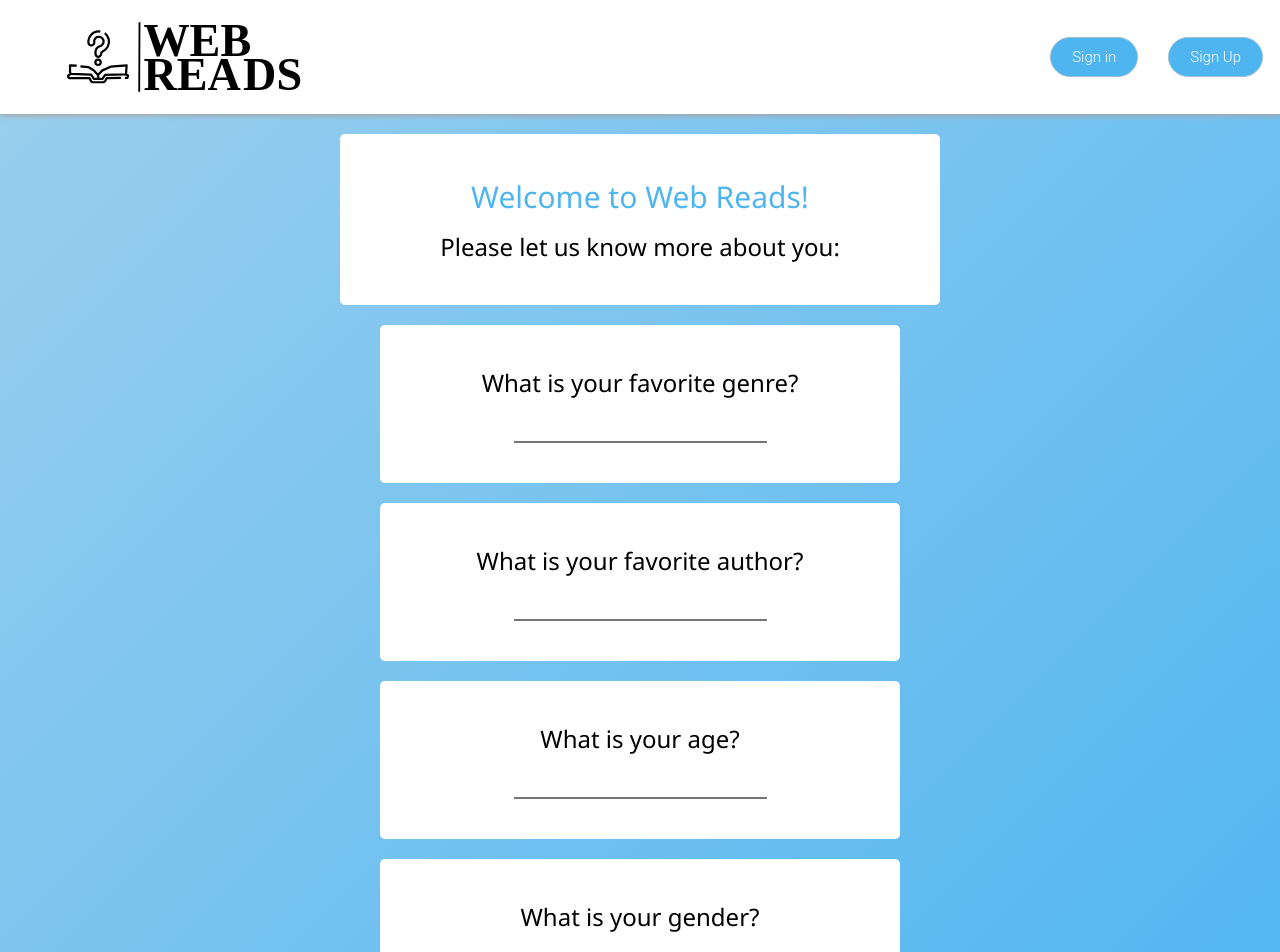
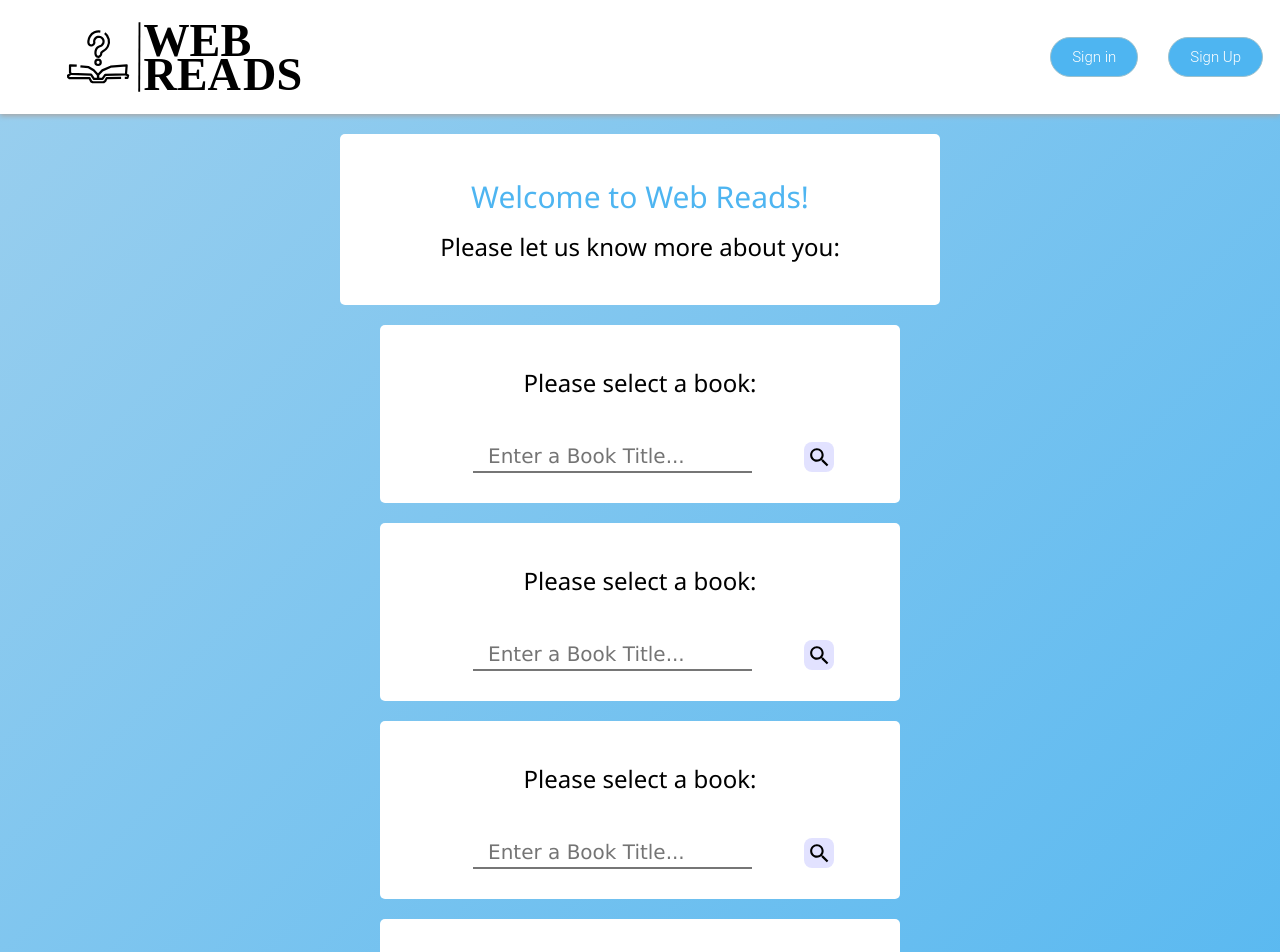
Before and after one commit to Serrin-Sage/Web-Reads, a React (Create React App) app: page /survey in a window 1280 px wide. Shown: the top 952 px of the page. Built offline with nearby package versions, Linux system fonts and the light colour scheme.

Commit message:
survey and book list updates

```diff
--- a/src/Components/BookList.js
+++ b/src/Components/BookList.js
@@ -1,16 +1,35 @@
-import React from 'react'
+import React, {useState} from 'react'
 import BookData from '../TestData.json'
 import BookInfo from './BookInfo';
 
 function BookList() {
+
+    const [searchTerm, setSearchTerm] = useState('')
+
     const books = [];
-    for (let i=0; i<20; i++){
+    for (let i=0; i<BookData.length; i++){
         books.push(BookData[i]);
     }
     return (
-        <div className='book-list'>
-            <h1>Our Books</h1>
-            {books.map(book => <BookInfo book={book} />)}
+        <div className='book-list-container'>
+            <div className='book-list'>
+                <h1>Our Books</h1>
+                <input
+                    className='list-search-input'
+                    type="text"
+                    placeholder="Search..."
+                    onChange={(e) => {
+                        setSearchTerm(e.target.value);
+                    }} />
+                {books.filter((book) => {
+                    if (searchTerm == "") {
+                        return book
+                    }
+                    else if (book.title.toLowerCase().includes(searchTerm.toLowerCase())){
+                        return book
+                    }
+                }).map(book => <BookInfo book={book} />)}
+            </div>
         </div>
     )
 }
--- a/src/Components/SignUpForm.js
+++ b/src/Components/SignUpForm.js
@@ -58,7 +58,7 @@ function SignUpForm() {
                 );
                 console.log(data);
                 localStorage.setItem("userInfo", JSON.stringify(data));
-
+                window.location.href = '/survey';
             } catch (error) {
                 setErrors(error.response.data.message);
             }
--- a/src/Components/Survey.js
+++ b/src/Components/Survey.js
@@ -1,4 +1,6 @@
 import React, { useState } from 'react'
+import SurveySearchBar from './SurveySearchBar';
+import BookData from '../TestData.json'
 
 function Survey() {
 
@@ -6,6 +8,16 @@ function Survey() {
     const [ans2, setAns2] = useState("");
     const [ans3, setAns3] = useState("");
     const [ans4, setAns4] = useState("");
+    const [ans5, setAns5] = useState("");
+
+    const handleSurveySubmit = async (e) => {
+        e.preventDefault();
+        window.location.href = '/userpage';
+    }
+
+    const changeAns1 = (value) => {
+        setAns1(value)
+    }
 
     return (
         <div className='survey'>
@@ -17,47 +29,27 @@ function Survey() {
 
                 <form onSubmit={""}>
                     <div className='card'>
-                        <label><h3>What is your favorite genre?</h3></label>
-                        <input
-                            className="input"
-                            type="text"
-                            name="ans1"
-                            value={ans1}
-                            onChange={(e) => setAns1(e.target.value)}
-                        />
+                        <label><h3>Please select a book:</h3></label>
+                        <SurveySearchBar placeholder="Enter a Book Title..." data={BookData} setAns={setAns1}/>
                     </div>
                     <div className='card'>
-                        <label><h3>What is your favorite author?</h3></label>
-                        <input
-                            className="input"
-                            type="text"
-                            name="ans2"
-                            value={ans2}
-                            onChange={(e) => setAns2(e.target.value)}
-                        />
+                        <label><h3>Please select a book:</h3></label>
+                        <SurveySearchBar placeholder="Enter a Book Title..." data={BookData} setAns={setAns2}/>
                     </div>
                     <div className='card'>
-                        <label><h3>What is your age?</h3></label>
-                        <input
-                            className="input"
-                            type="text"
-                            name="ans3"
-                            value={ans3}
-                            onChange={(e) => setAns3(e.target.value)}
-                        />
+                        <label><h3>Please select a book:</h3></label>
+                        <SurveySearchBar placeholder="Enter a Book Title..." data={BookData} setAns={setAns3}/>
                     </div>
                     <div className='card'>
-                        <label><h3>What is your gender?</h3></label>
-                        <input
-                            className="input"
-                            type="text"
-                            name="ans4"
-                            value={ans4}
-                            onChange={(e) => setAns4(e.target.value)}
-                        />
+                        <label><h3>Please select a book:</h3></label>
+                        <SurveySearchBar placeholder="Enter a Book Title..." data={BookData} setAns={setAns4}/>
+                    </div>
+                    <div className='card'>
+                        <label><h3>Please select a book:</h3></label>
+                        <SurveySearchBar placeholder="Enter a Book Title..." data={BookData} setAns={setAns5}/>
                     </div>
                     <div>
-                        <button className="survey-submit">Submit</button>
+                        <button className="survey-submit" onClick={handleSurveySubmit}>Submit</button>
                     </div>
 
                 </form>
--- /dev/null
+++ b/src/Components/SurveySearchBar.js
@@ -0,0 +1,60 @@
+import React, {useState} from 'react'
+import SearchIcon from "@material-ui/icons/Search";
+import CloseIcon from "@material-ui/icons/Close"
+
+function SurveySearchBar({placeholder, data, setAns}) {
+    //Creates use state for filtered data
+    const [filteredData, setFilterdData] = useState([])
+    const [wordEntered, setWordEntered] = useState("")
+
+    //Filter through data to find search result
+    const handleFilter = (event) => {
+        const searchWord = event.target.value;
+        setWordEntered(searchWord)
+        const newFilter = data.filter((value) => {
+            return value.title.toLowerCase().includes(searchWord.toLowerCase());
+        });
+        if (searchWord === "") {
+            setFilterdData([]);
+        }
+        else {
+            setFilterdData(newFilter);
+        }
+    };
+
+    //Clears the search
+    const clearInput = () => {
+        setFilterdData([]);
+        // setWordEntered("");
+    }
+
+    const handleClick = (title) => {
+        setWordEntered(title)
+        setAns(title)
+        clearInput()
+    }
+
+  return (
+    <div className='survey-search'>
+        <div className='survey-search-inputs'>
+            <input type="text" placeholder={placeholder} value={wordEntered} onChange={handleFilter}/>
+            <div className='survey-search-icon'>
+                {filteredData.length === 0 ?
+                <SearchIcon /> : <CloseIcon id="clearBtn" onClick={clearInput}/>
+                }
+            </div>
+        </div>
+        {filteredData.length !== 0 && (
+        <div className='data-result'>
+            {filteredData.slice(0, 15).map((value, key) => {
+                return <div className='data-item' onClick={() => {handleClick(value.title)}}>
+                   <p className='data-item-title'>{value.title}</p>
+                </div>
+            })}
+        </div>
+        )}
+    </div>
+  )
+}
+
+export default SurveySearchBar
--- a/src/index.css
+++ b/src/index.css
@@ -223,6 +223,7 @@
     padding: 10px 60px;
     margin: auto;
     margin-top:40px;
+    margin-bottom: 20px;
     border-radius: 25px;
     border: 1px solid #9bc1ce;
     box-sizing: border-box;
@@ -234,6 +235,50 @@
     background-color: white;
     transition: all 0.2s;
     cursor: pointer;
+}
+
+/******** SURVEY SEARCH BAR *******/
+
+.survey-search-inputs {
+    margin-top: 30px;
+    display: flex;
+    align-items: center;
+}
+
+.survey-search input {
+    /* border-radius: 8px; */
+    font-size: 20px;
+    /* font-family: 'Times New Roman', Times, serif; */
+    padding: 15px;
+    height: 32px;
+    width: 100;
+    outline: none;
+    border-top-style: none;
+    border-left-style: none;
+    border-right-style: none;
+    border-bottom-style: 2x solid black;
+    margin: auto;
+}
+
+.survey-search {
+    display: flex;
+    flex-direction: column;
+    /* align-items: center; */
+}
+
+.survey-search-icon {
+    height: 30px;
+    width: 30px;
+    border-radius: 8px;
+    background-color: rgb(226, 226, 255);
+    display: grid;
+    place-items: center;
+    transform: translate(-120%);
+    margin-left: 25px;
+}
+
+.survey-search-icon svg {
+    font-size: 25px;
 }
 
 .formcontainer {
@@ -435,7 +480,7 @@ button:active {
 
   /******** BOOK LIST *******/
 .book-info{
-    background-color:#74c1ee;
+    background: linear-gradient(135deg, #a7d1e9, #4eb5f1);
     width: 600px;
     border-radius: 10px;
     padding: 2px;
@@ -453,6 +498,10 @@ button:active {
     left: 35%;
 }
 
+.book-list-container {
+    background: linear-gradient(135deg, #98ceee, #4eb5f1);
+}
+
 .book-list h1{
     font-weight: bold;
 }
@@ -465,3 +514,22 @@ button:active {
     width: 25%;
     margin: auto;
 }
+
+.list-search-input {
+    display: block;
+    width: 31%;
+    font-size: 19px;
+    font-family: Arial, Helvetica, sans-serif;
+    color: #00688a;
+    border: 0;
+    padding: 30px 0;
+    padding-left: 25px;
+    margin: 0;
+    margin-top: 52px;
+    margin-bottom: 30px;
+    line-height: 1;
+    background-color: white;
+    transition: 0.15s ease margin-top;
+    cursor: auto;
+    border-radius: 40px;
+}
```
Also changed, not shown: src/images/huge-stack-of-books-book-wall-funky-data.jpg (added).
